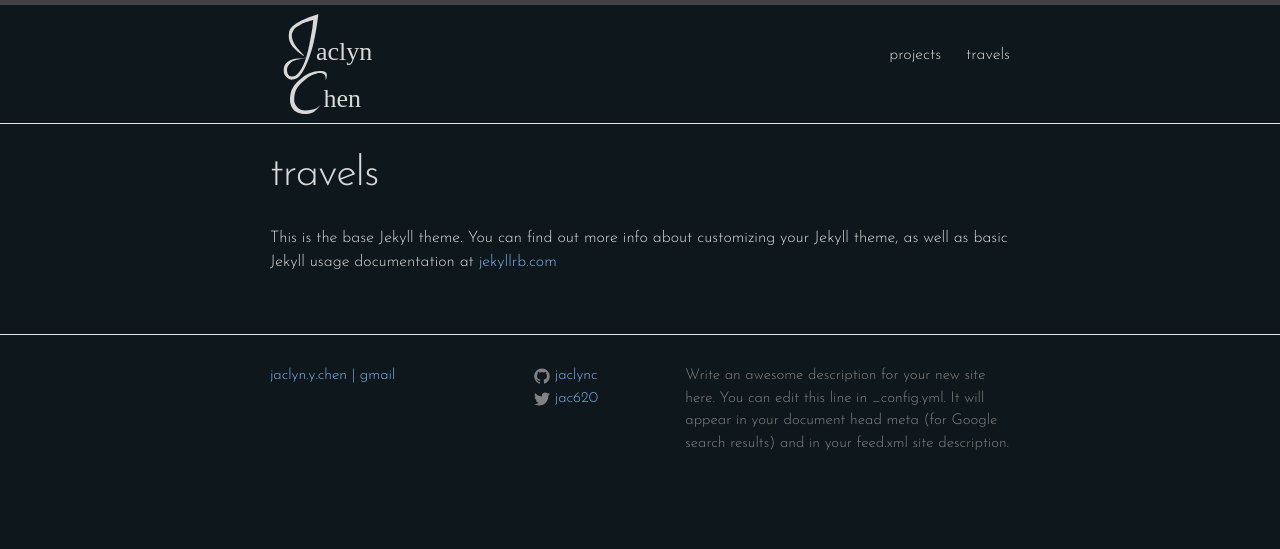
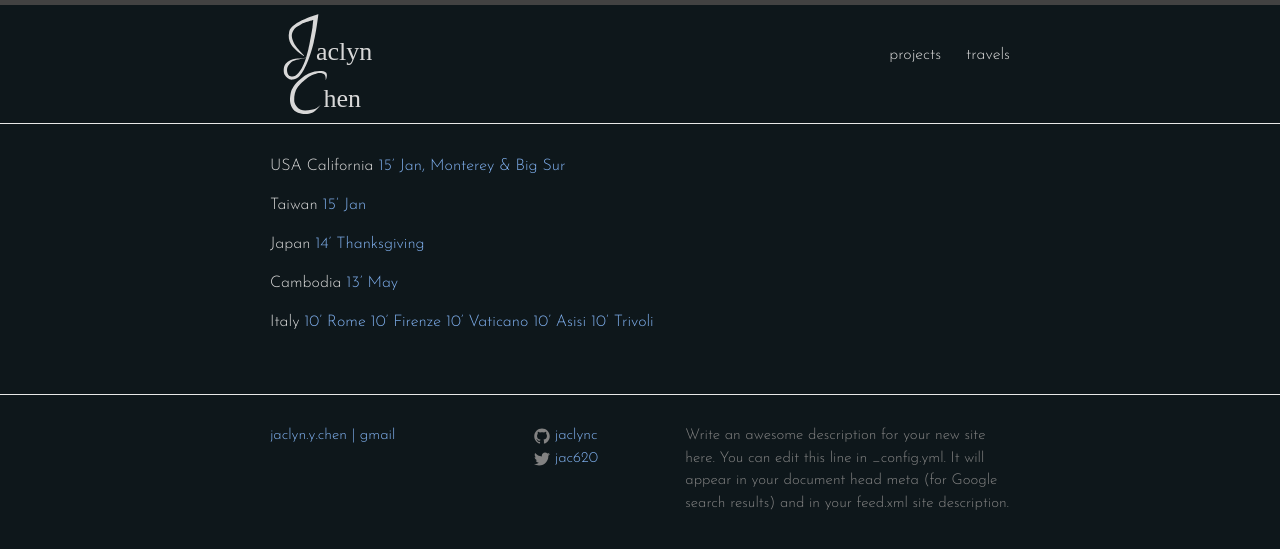
Before and after one commit to jaclync/jaclync.github.io, a Jekyll site: the page built from travels.md, in a window 1280 px wide. Shown: the top 549 px of the page. Built offline with Jekyll 4.4.1, drawn with Linux system fonts in a browser that asks for light colours.

Commit message:
Update travels page.

```diff
--- /dev/null
+++ b/_layouts/travels.html
@@ -0,0 +1,10 @@
+---
+layout: default
+---
+<div class="post">
+
+  <article class="post-content">
+    {{ content }}
+  </article>
+
+</div>
--- a/travels.md
+++ b/travels.md
@@ -1,7 +1,25 @@
 ---
-layout: page
+layout: travels
 title: travels
 permalink: /travels/
 ---
 
-This is the base Jekyll theme. You can find out more info about customizing your Jekyll theme, as well as basic Jekyll usage documentation at [jekyllrb.com](http://jekyllrb.com/)
+USA
+California
+[15' Jan, Monterey & Big Sur](https://goo.gl/photos/MrxieqMAjM5C9FQC7)
+
+Taiwan
+[15' Jan](https://www.flickr.com/photos/29509902@N02/sets/72157651509239179)
+
+Japan
+[14' Thanksgiving](https://www.flickr.com/photos/29509902@N02/sets/72157649658703150)
+
+Cambodia
+[13' May](https://www.flickr.com/photos/29509902@N02/sets/72157651465621917)
+
+Italy
+[10' Rome](https://goo.gl/photos/eUFZYrfUEGYcDRXv8)
+[10' Firenze](https://goo.gl/photos/YsuJgjkzmFrg2Ed17)
+[10' Vaticano](https://goo.gl/photos/D5UuvPvSBsL3EdZ67)
+[10' Asisi](https://goo.gl/photos/fsAia5SWMw3Ktwb1A)
+[10' Trivoli](https://goo.gl/photos/zxcz1vF53tE7zExo7)
```
